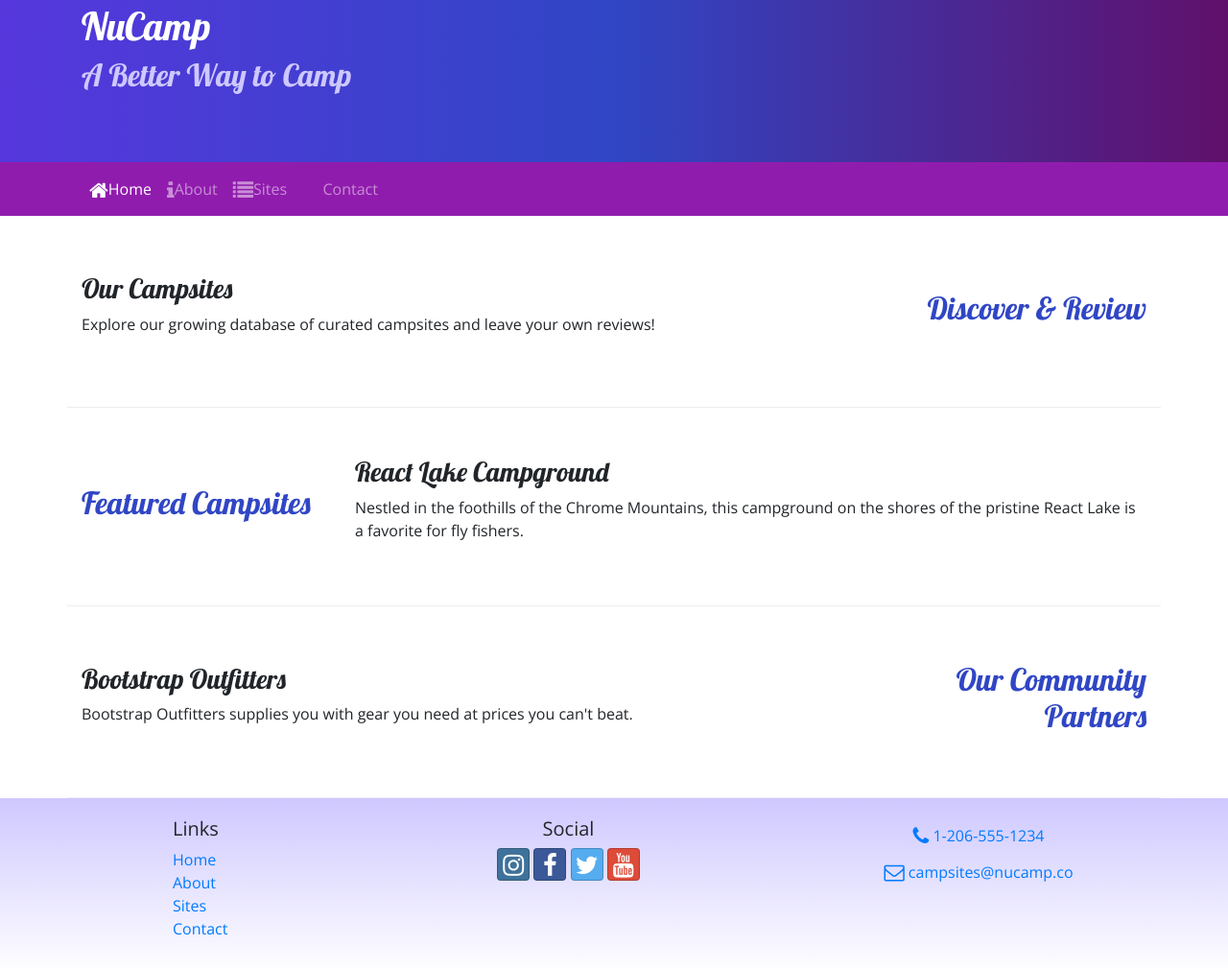
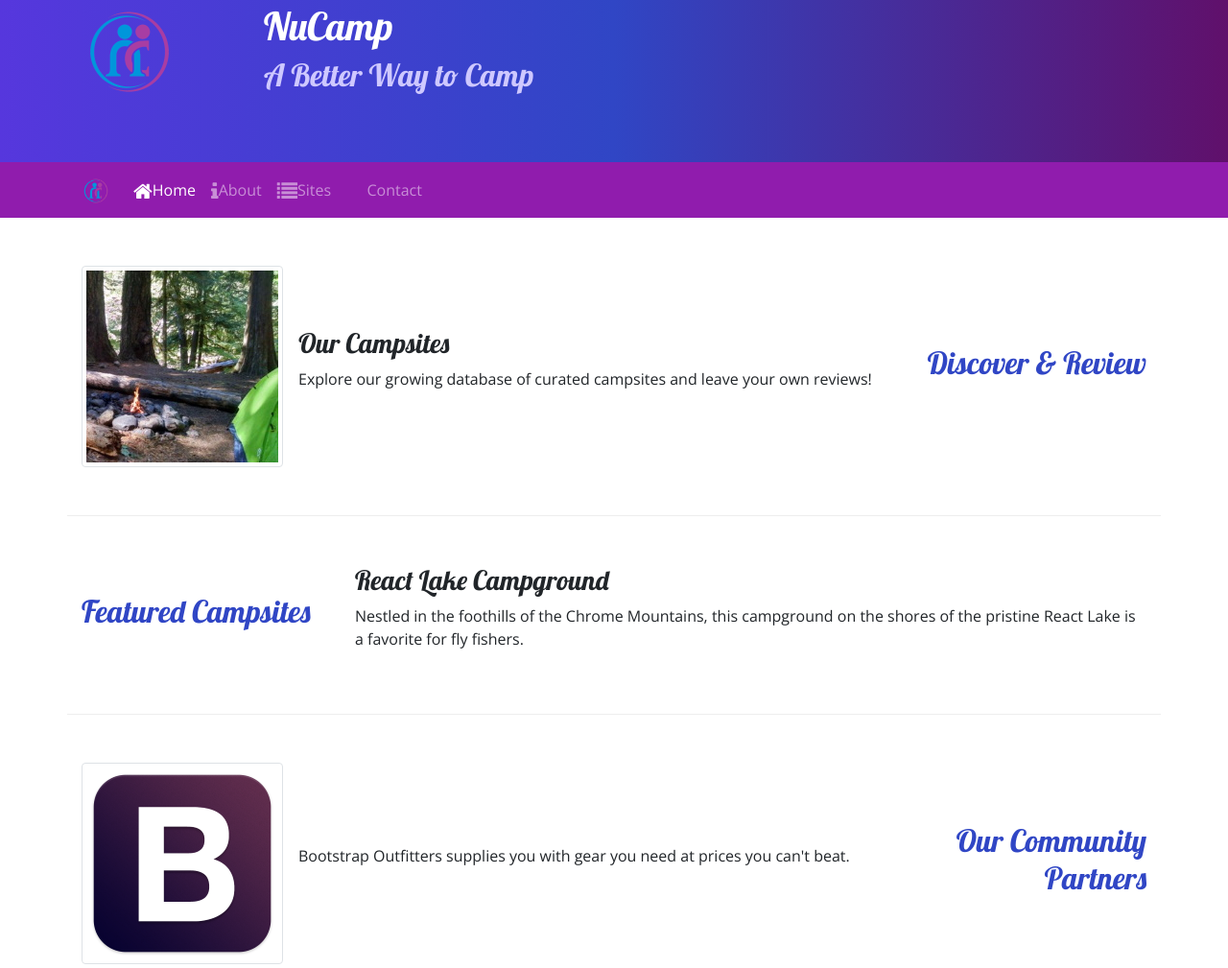
Before and after one commit to bushido1586/nucampsite, a website: page index.html in a window 1280 px wide. Shown: the part 61-1070 px from the top of the page at 96% size. Drawn offline with nearby package versions, Linux system fonts and the light colour scheme.

Commit message:
Images and Media

```diff
--- a/index.html
+++ b/index.html
@@ -18,9 +18,12 @@
 <body>
 
     <header class="jumbotron jumbotron-fluid">
-        <div class="container ">
+        <div class="container">
             <div class="row">
-                <div class="col ">
+                <div class="col-4 col-sm-3 col-md-2 align-self-center">
+                    <img src="img/logo.png" class="img-fluid" />
+                </div>
+                <div class="col">
                     <h1>NuCamp</h1>
                     <h2>A Better Way to Camp</h2>
                 </div>
@@ -29,7 +32,8 @@
     </header>
     <nav class="navbar navbar-expand-sm navbar-dark sticky-top">
         <div class="container">
-            <button class="navbar-toggler ml-auto" type="button" data-toggle="collapse" data-target="#nucampNavbar">
+            <a class="navbar-brand" href="#"><img src="img/logo.png" height="30" width="30"></a>
+            <button class="navbar-toggler" type="button" data-toggle="collapse" data-target="#nucampNavbar">
             <span class="navbar-toggler-icon"></span> </button>
             <div class="collapse navbar-collapse" id="nucampNavbar">
                 <ul class="navbar-nav">
@@ -49,8 +53,13 @@
                 <h2 class="text-sm-right ">Discover & Review</h2>
             </div>
             <div class="col">
-                <h3>Our Campsites</h3>
-                <p>Explore our growing database of curated campsites and leave your own reviews!</p>
+                <div class="media">
+                    <img class="d-flex mr-3 img-thumbnail" src="img/breadcrumb-trail-thumb.jpg" alt="Breadcrumb Trail thumbnail" />
+                    <div class="media-body align-self-center">
+                        <h3>Our Campsites</h3>
+                        <p class="d-none d-sm-block">Explore our growing database of curated campsites and leave your own reviews!</p>
+                    </div>
+                </div>
             </div>
         </div>
 
@@ -60,7 +69,7 @@
             </div>
             <div class="col ">
                 <h3>React Lake Campground</h3>
-                <p>Nestled in the foothills of the Chrome Mountains, this campground on the shores of the pristine React Lake is a favorite for fly fishers.</p>
+                <p class="d-none d-sm-block">Nestled in the foothills of the Chrome Mountains, this campground on the shores of the pristine React Lake is a favorite for fly fishers.</p>
             </div>
         </div>
 
@@ -69,8 +78,12 @@
                 <h2 class="text-sm-right ">Our Community Partners</h2>
             </div>
             <div class="col">
-                <h3>Bootstrap Outfitters</h3>
-                <p>Bootstrap Outfitters supplies you with gear you need at prices you can't beat.</p>
+                <div class="media">
+                    <img class="d-flex mr-3 img-thumbnail" src="img/bootstrap-thumb.png" alt="Bootstrap Outfitters" />
+                    <div class="media-body align-self-center">
+                        <p class="d-none d-sm-block">Bootstrap Outfitters supplies you with gear you need at prices you can't beat.</p>
+                    </div>
+                </div>
             </div>
         </div>
     </div>
```
Also changed, not shown: aboutus.html (+5 -1 lines), contactus.html (+5 -1 lines).
